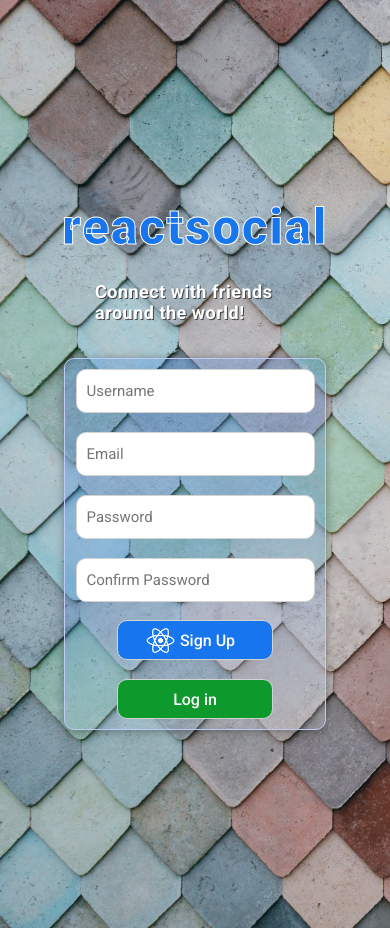
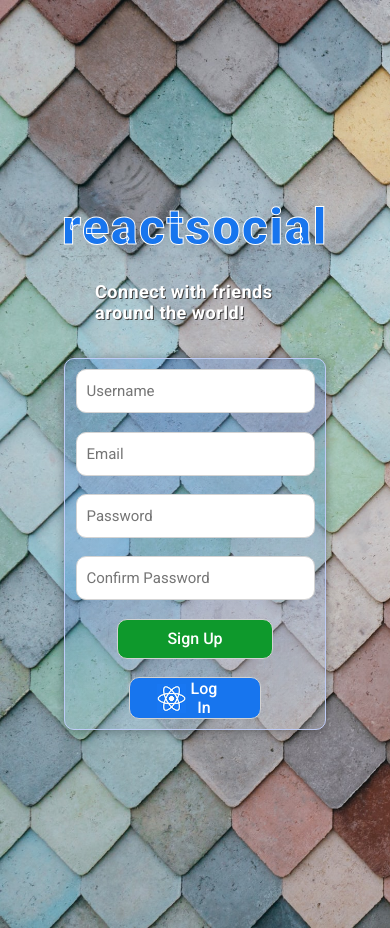
Before and after one commit to kawgh1/mern-social-media-react, a React (Create React App) app: page /register in a window 390 px wide. Built offline with nearby package versions, Linux system fonts and the light colour scheme.

Commit message:
added apiCalls, added router links, styling between login and register pages

```diff
--- /dev/null
+++ b/src/apiCalls.js
@@ -0,0 +1,13 @@
+import axios from "axios";
+
+// exported to pages/login/Login.js
+
+export const loginCall = async (userCredential, dispatch) => {
+	dispatch({ type: "LOGIN_START" });
+	try {
+		const res = await axios.post("/auth/login", userCredential);
+		dispatch({ type: "LOGIN_SUCCESS", payload: res.data });
+	} catch (err) {
+		dispatch({ type: "LOGIN_FAILURE", payload: err });
+	}
+};
--- a/src/pages/login/Login.css
+++ b/src/pages/login/Login.css
@@ -114,7 +114,7 @@
 	height: 45px;
 	border-radius: 10px;
 	border: none;
-	background-color: #1775ee;
+	background-color: #0e992c;
 	border: 1px solid lightgray;
 	color: white;
 	font-size: 20px;
@@ -123,7 +123,6 @@
 	display: flex;
 	justify-content: center;
 	align-items: center;
-	padding-right: 30px;
 	width: 60%;
 	max-width: 200px;
 	margin: 25px auto 20px;
@@ -137,19 +136,34 @@
 	cursor: pointer;
 }
 
-.loginRegisterButton {
+.loginRegisterButtonLink {
 	width: 60%;
 	align-self: center;
+	display: flex;
+	justify-content: center;
 	max-width: 200px;
 	height: 45px;
 	border-radius: 10px;
 	border: none;
-	background-color: #0e992c;
+
+	background-color: #1775ee;
+
+	cursor: pointer;
+	border: 1px solid lightgray;
+	text-decoration: none;
+}
+
+.loginRegisterButton {
+	border: none;
+	background: transparent;
+	text-decoration: none;
+	cursor: pointer;
 	color: white;
+	display: flex;
+	justify-content: center;
+	align-items: center;
 	font-size: 20px;
 	font-weight: 500;
-	cursor: pointer;
-	border: 1px solid lightgray;
 }
 
 @media screen and (max-width: 700px) {
@@ -234,10 +248,14 @@
 
 	.loginButton {
 		height: 40px;
-		padding-right: 15px;
 		font-size: 16px;
 		max-width: 125px;
+		min-width: fit-content;
 		margin: 25px auto 15px;
+	}
+
+	.loginButton:focus {
+		outline: none;
 	}
 
 	.logo-img {
@@ -245,9 +263,15 @@
 		width: 20px;
 	}
 
+	.loginRegisterButtonLink {
+		height: 40px;
+
+		max-width: 125px;
+		min-width: fit-content;
+		margin: 0px auto;
+	}
+
 	.loginRegisterButton {
-		max-width: 125px;
-		height: 40px;
 		font-size: 16px;
 	}
 }
--- a/src/pages/login/Login.js
+++ b/src/pages/login/Login.js
@@ -1,17 +1,30 @@
-import { useRef } from "react";
+import { useContext, useRef } from "react";
 import "./Login.css";
+import { loginCall } from "../../apiCalls";
+import { AuthContext } from "../../context/AuthContext";
+import { CircularProgress } from "@material-ui/core";
+import { Link } from "react-router-dom";
 
 export default function Login() {
+	const email = useRef();
+	const password = useRef();
 	// public folder for photos
 	const PublicFolder = process.env.REACT_APP_PUBLIC_FOLDER;
+
+	// context from login
+	const { user, isFetching, error, dispatch } = useContext(AuthContext);
 
 	// login form submit
 	const handleClick = (event) => {
 		event.preventDefault();
+		loginCall(
+			{ email: email.current.value, password: password.current.value },
+			dispatch
+		);
 	};
 
-	const email = useRef();
-	const password = useRef();
+	//	console.log(user);
+
 	return (
 		<div
 			className="login"
@@ -46,7 +59,23 @@ export default function Login() {
 							minLength="6"
 							ref={password}
 						/>
-						<button className="loginButton">
+						<button
+							className="loginButton"
+							disabled={isFetching}
+							type="submit"
+						>
+							{isFetching ? (
+								<CircularProgress color="white" size="25px" />
+							) : (
+								"Log In"
+							)}
+						</button>
+
+						<Link
+							to="/register"
+							className="loginRegisterButtonLink"
+						>
+							<button className="loginRegisterButton">
 								<img
 									src={PublicFolder + "logo512.png"}
 									alt="react"
@@ -55,10 +84,9 @@ export default function Login() {
 										marginRight: "5px",
 									}}
 								/>
-							Log In
+								Sign Up
 							</button>
-
-						<button className="loginRegisterButton">Sign Up</button>
+						</Link>
 					</form>
 					<span className="loginForgot">Forgot Password?</span>
 				</div>
--- a/src/pages/register/Register.css
+++ b/src/pages/register/Register.css
@@ -91,30 +91,12 @@
 	outline: none;
 }
 
-.registerButton {
-	height: 45px;
-	border-radius: 10px;
-	border: none;
-	background-color: #1775ee;
-	border: 1px solid lightgray;
-	color: white;
-	font-size: 20px;
-	font-weight: 500;
-	cursor: pointer;
-	display: flex;
-	justify-content: center;
-	align-items: center;
-	padding-right: 30px;
-	width: 60%;
-	max-width: 200px;
-}
-
 .registerForgot {
 	text-align: center;
 	color: #1775ee;
 }
 
-.registerRegisterButton {
+.registerButton {
 	width: 60%;
 	align-self: center;
 	max-width: 200px;
@@ -127,6 +109,41 @@
 	font-weight: 500;
 	cursor: pointer;
 	border: 1px solid lightgray;
+}
+
+.loginRegisterButtonLink2 {
+	height: 45px;
+	border-radius: 10px;
+	display: flex;
+	justify-content: center;
+	align-items: center;
+	border: none;
+	background-color: #1775ee;
+	border: 1px solid lightgray;
+	color: white;
+	font-size: 20px;
+	font-weight: 500;
+	cursor: pointer;
+	display: flex;
+	justify-content: center;
+	text-decoration: none;
+	align-items: center;
+	padding-right: 30px;
+	width: 60%;
+	max-width: 150px;
+}
+
+.loginButton2 {
+	border: none;
+	background: transparent;
+	display: flex;
+	align-items: center;
+	text-decoration: none;
+	cursor: pointer;
+	color: white;
+	font-size: 20px;
+	font-weight: 500;
+	padding-left: 29px;
 }
 
 @media screen and (max-width: 700px) {
@@ -214,12 +231,21 @@
 
 	.registerButton {
 		height: 40px;
+		font-size: 16px;
+		margin-bottom: 0px;
+	}
+
+	.loginRegisterButtonLink2 {
+		max-width: 100px;
+		height: 40px;
+	}
+
+	.loginButton2 {
 		padding-right: 15px;
 		font-size: 16px;
 	}
 
-	.registerRegisterButton {
-		height: 40px;
-		font-size: 16px;
+	.registerButton:focus {
+		outline: none;
 	}
 }
--- a/src/pages/register/Register.js
+++ b/src/pages/register/Register.js
@@ -1,8 +1,39 @@
+import { CircularProgress } from "@material-ui/core";
+import axios from "axios";
+import { useRef } from "react";
+import { useHistory } from "react-router";
+import { Link } from "react-router-dom";
 import "./Register.css";
 
 export default function Register() {
 	// public folder for photos
 	const PublicFolder = process.env.REACT_APP_PUBLIC_FOLDER;
+
+	const username = useRef();
+	const email = useRef();
+	const password = useRef();
+	const passwordAgain = useRef();
+	const history = useHistory();
+
+	const handleClick = async (e) => {
+		e.preventDefault();
+		if (passwordAgain.current.value !== password.current.value) {
+			passwordAgain.current.setCustomValidity("Passwords don't match!");
+		} else {
+			const user = {
+				username: username.current.value,
+				email: email.current.value,
+				password: password.current.value,
+			};
+			try {
+				await axios.post("/auth/register", user);
+				history.push("/login");
+			} catch (err) {
+				console.log(err);
+			}
+		}
+	};
+
 	return (
 		<div
 			className="register"
@@ -21,27 +52,39 @@ export default function Register() {
 					</span>
 				</div>
 				<div className="registerRight">
-					<div className="registerBox">
+					<form className="registerBox" onSubmit={handleClick}>
 						<input
 							placeholder="Username"
 							className="registerInput"
+							required
+							ref={username}
 						/>
 						<input
 							placeholder="Email"
 							className="registerInput"
 							type="email"
+							required
+							ref={email}
 						/>
 						<input
 							placeholder="Password"
 							className="registerInput"
 							type="password"
+							required
+							ref={password}
 						/>
 						<input
 							placeholder="Confirm Password"
 							className="registerInput"
 							type="password"
+							required
+							ref={passwordAgain}
 						/>
-						<button className="registerButton">
+						<button className="registerButton" type="submit">
+							Sign Up
+						</button>
+						<Link to="/login" className="loginRegisterButtonLink2">
+							<button className="loginButton2" type="button">
 								<img
 									src={PublicFolder + "logo512.png"}
 									alt="react"
@@ -52,12 +95,10 @@ export default function Register() {
 										marginRight: "5px",
 									}}
 								/>
-							Sign Up
+								Log In
 							</button>
-						<button className="registerRegisterButton">
-							Log in
-						</button>
-					</div>
+						</Link>
+					</form>
 				</div>
 			</div>
 		</div>
```
Lines whose indentation alone changed are shown as unchanged.
